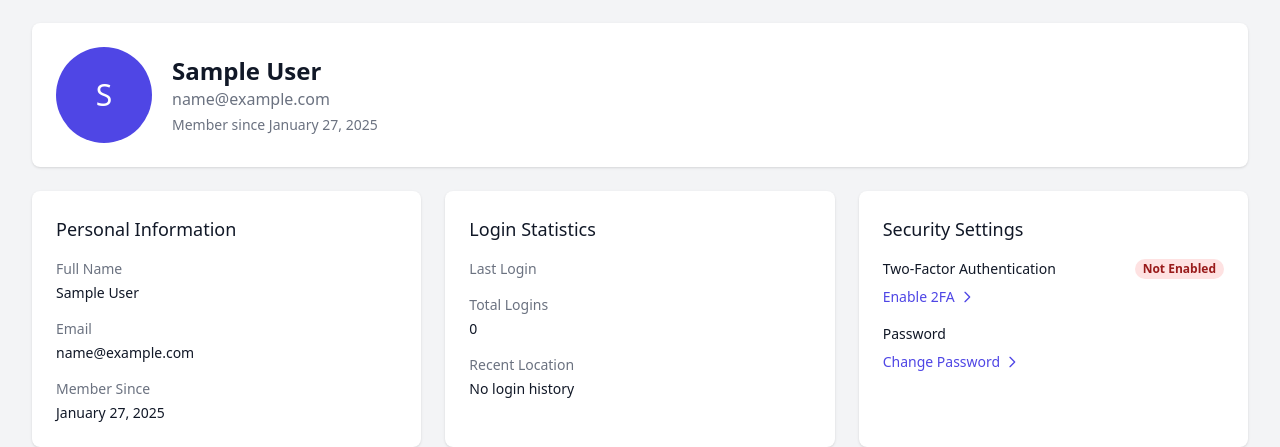
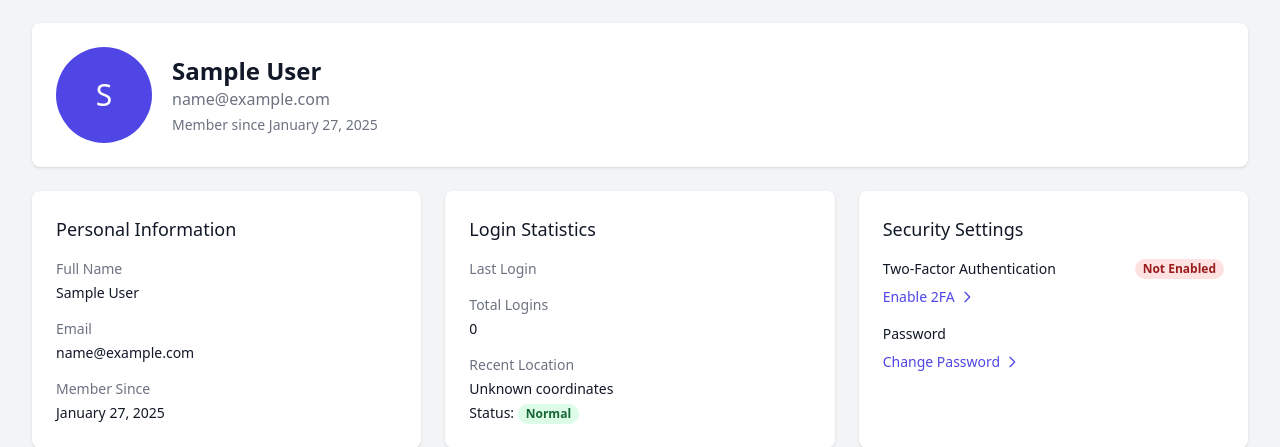
Before and after one commit to alexladwong/drfproj, a Django app: page /profile/ in a window 1280 px wide. Shown: the part 129-576 px from the top of the page. Run offline with Django 5.2, Linux system fonts and the light colour scheme; the visitor is signed in with stand-in values (Sample User, id 1); some libraries are stand-ins or nearby versions.

Commit message:
GitAPIViews

```diff
--- a/studentsapps/templates/auth/account.html
+++ b/studentsapps/templates/auth/account.html
@@ -101,7 +101,7 @@
                             </svg>
                             <span class="ml-3">GitHub</span>
                         </div>
-                        <a href="{% url 'github_login' %}" class="text-sm text-indigo-600 hover:text-indigo-900">
+                        <a href="{% url 'github_login' %}" target="_blank" class="text-sm text-indigo-600 hover:text-indigo-900">
                             {% if github_connected %}
                                 Connected
                             {% else %}
--- a/studentsapps/templates/auth/profile.html
+++ b/studentsapps/templates/auth/profile.html
@@ -67,13 +67,24 @@
                         <div>
                             <dt class="text-sm font-medium text-gray-500">Recent Location</dt>
                             <dd class="mt-1 text-sm text-gray-900">
-                                {% with last_location=user.login_history.first.location_city %}
-                                {% if last_location %}
-                                    {{ last_location }}{% if user.login_history.first.location_country %}, {{ user.login_history.first.location_country }}{% endif %}
-                                {% else %}
-                                    No login history
-                                {% endif %}
-                            {% endwith %}
+                                {% with recent_login=user.login_history.all|first %}
+                                    {% if recent_login.latitude and recent_login.longitude %}
+                                        {{ recent_login.latitude }}, {{ recent_login.longitude }}
+                                    {% else %}
+                                        Unknown coordinates
+                                    {% endif %}
+                                {% endwith %}
+                            </dd>
+                            <dd class="mt-1 text-sm text-gray-900">
+                               <span>Status: </span> {% if login.is_suspicious %}
+                                <span class="px-2 inline-flex text-xs leading-5 font-semibold rounded-full bg-red-100 text-red-800">
+                                <span>Status: </span>     Suspicious
+                                </span>
+                            {% else %}
+                                <span class="px-2 inline-flex text-xs leading-5 font-semibold rounded-full bg-green-100 text-green-800">
+                                    Normal
+                                </span>
+                            {% endif %}
                             </dd>
                         </div>
                     </dl>
```
Also changed, not shown: django_resst_mainprj/settings.py (+9 -1 lines).
